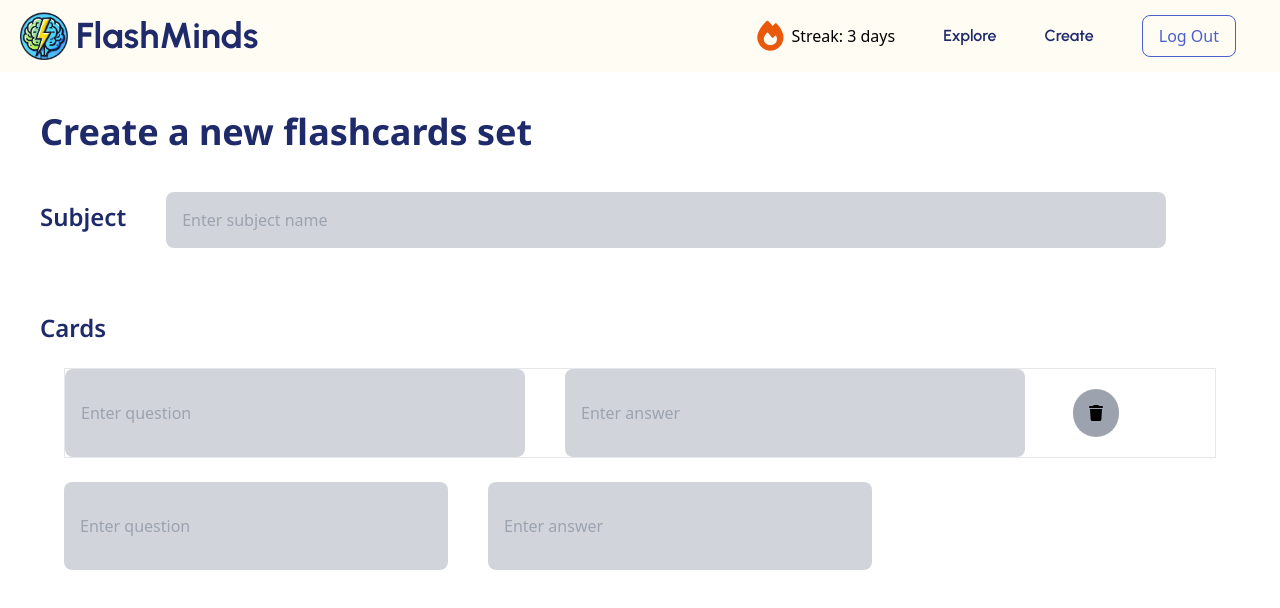
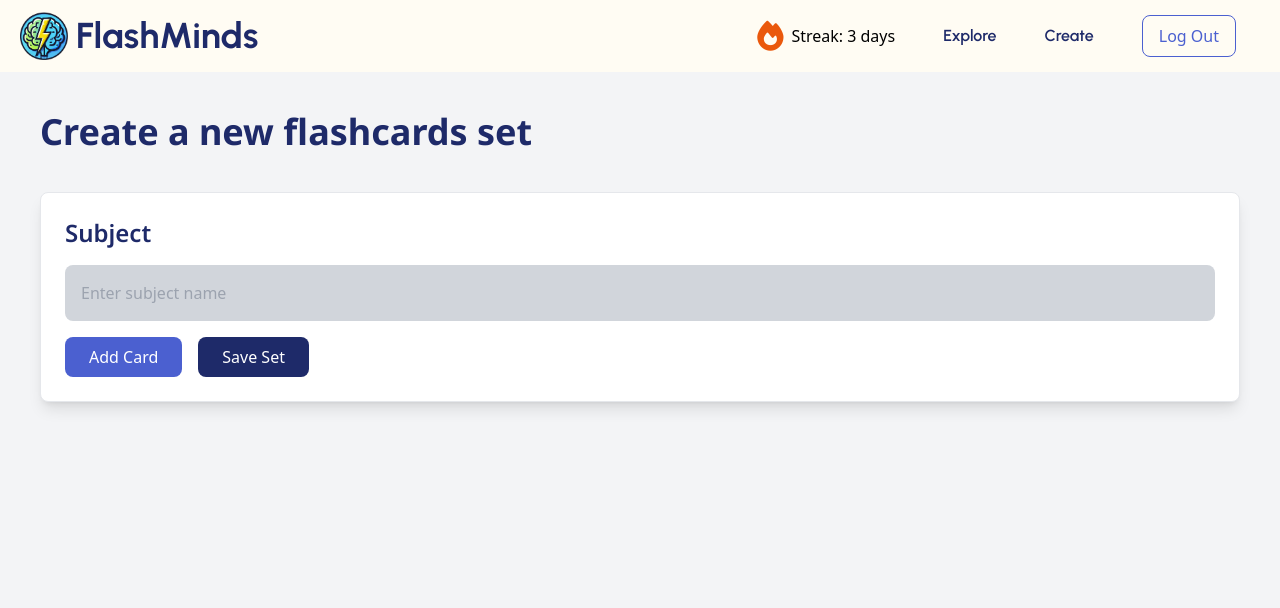
Before and after one commit to iamsoham10/flash-minds-backend, an Angular app in the folder client/: page /create-set in a window 1280 px wide. Shown: the top 608 px of the page. Built offline with nearby package versions, Linux system fonts and the light colour scheme; sample sign-in values are in the browser's storage.

Commit message:
create set feature created

```diff
--- a/client/src/app/components/create-set/create-set.component.html
+++ b/client/src/app/components/create-set/create-set.component.html
@@ -9,29 +9,68 @@
 
 <body>
     <app-navbar></app-navbar>
-    <section>
-        <h1 class="text-4xl font-body font-bold text-primary m-10">Create a new flashcards set</h1>
+    <section class="bg-gray-100 h-screen">
+        <h1 class="text-4xl font-body font-bold text-primary p-10">Create a new flashcards set</h1>
         <div>
             <form [formGroup]="createSetForm" action="saveSet()">
-                <div class="mx-10">
+                <div class="mx-10 flex flex-col border rounded-lg bg-white p-6 shadow-lg">
                     <label for="subject-name" class="text-2xl font-body text-primary font-semibold ">Subject</label>
                     <input type="text" name="subject" placeholder="Enter subject name" formControlName="subject"
-                        class="bg-gray-300 ml-10 rounded-lg p-4 w-5/6">
-                </div>
-                <div id="cards" class="my-16 mx-10">
-                    <h1 class="text-2xl font-body font-semibold text-primary">Cards</h1>
-                    <div class="relative m-6 border">
-                        <input type="text" name="term" placeholder="Enter question" formControlName="term"
-                            class="bg-gray-300 rounded-lg px-4 py-8 w-2/5">
-                        <input type="text" name="definition" placeholder="Enter answer" formControlName="definition"
-                            class="bg-gray-300 rounded-lg ml-10 px-4 py-8 w-2/5">
-                        <i class="fa-solid fa-trash ml-12 rounded-full bg-gray-400 p-4"></i>
-                    </div>
-                    <div class="relative m-6">
-                        <input type="text" name="term" placeholder="Enter question" formControlName="term"
-                            class="bg-gray-300 rounded-lg px-4 py-8 w-1/3">
-                        <input type="text" name="definition" placeholder="Enter answer" formControlName="definition"
-                            class="bg-gray-300 ml-10 rounded-lg px-4 py-8 w-1/3">
+                        class="bg-gray-300 rounded-lg mt-4 p-4 w-6/6">
+                    @if(createSetForm.get('subject')?.touched && createSetForm.get('subject')?.hasError('required')){
+                    <span class="text-red-600">Please fill all the fields</span>
+                    }
+
+                    <!-- game baja dala -->
+                    <div class="flex-col">
+                        <div *ngFor="let card of cards; let i = index" [formGroup]="card">
+                            <div class="relative my-6 border rounded-lg bg-gray-100 p-4">
+                                <div class="flex justify-between items-center mb-2">
+                                    <p class="text-xl">Card {{ i + 1 }}</p>
+                                    <button (click)="removeCard(i)">
+                                        <i
+                                            class="fa-solid fa-trash ml-12 text-red-600 rounded-full border border-gray-700 p-4"></i>
+                                    </button>
+                                </div>
+                                <div class="flex flex-col md:flex-row gap-12 md:gap-6 justify-center">
+                                    <input type="text" name="term" placeholder="Enter question" formControlName="term"
+                                        class="bg-gray-300 rounded-lg px-4 py-6 w-full md:w-1/2">
+
+                                    <input type="text" name="definition" placeholder="Enter answer"
+                                        formControlName="definition"
+                                        class="bg-gray-300 rounded-lg px-4 py-6 w-full md:w-1/2">
+                                    <!-- <div *ngIf="card.get('term')?.touched && card.get('term')?.hasError('required')"
+                                        class="text-red-600 mt-2">
+                                        Please fill out the term field.
+                                    </div>
+                                    <div *ngIf="card.get('definition')?.touched && card.get('definition')?.hasError('required')"
+                                        class="text-red-600 mt-2">
+                                        Please fill out the definition field.
+                                    </div> -->
+                                </div>
+                                @if(card.get('term')?.touched && card.get('term')?.hasError('required') ||
+                                card.get('definition')?.touched && card.get('definition')?.hasError('required')){
+                                <span class="text-red-600">Please fill all the fields</span>
+                                }
+                            </div>
+                        </div>
+                        <div class="flex justify-start items-center gap-4 mt-4">
+                            <button class="bg-secondary text-white px-6 py-2 rounded-lg hover:opacity-80"
+                                (click)="addCard()">
+                                Add Card
+                            </button>
+                            <button class="bg-primary text-white px-6 py-2 rounded-lg hover:opacity-80"
+                                (click)="saveSet()">
+                                @if(isSetSaved){
+                                <i class="fa-solid fa-circle-notch fa-spin text-3xl text-white"></i>
+                                } @else{
+                                Save Set
+                                }
+                            </button>
+                            @if(showCardWarining && cards.length === 0){
+                            <span class="text-red-600">Create at least one card</span>
+                            }
+                        </div>
                     </div>
                 </div>
             </form>
--- a/client/src/app/components/create-set/create-set.component.ts
+++ b/client/src/app/components/create-set/create-set.component.ts
@@ -1,38 +1,64 @@
-import { Component, inject } from '@angular/core';
+import { Component, inject, OnInit } from '@angular/core';
 import { NavbarComponent } from "../navbar/navbar.component";
-import { FormBuilder, ReactiveFormsModule, Validators } from '@angular/forms';
+import { FormArray, FormBuilder, FormControl, FormGroup, ReactiveFormsModule, Validators } from '@angular/forms';
 import { AddCardService } from '../../services/add-card.service';
+import { CommonModule } from '@angular/common';
+import { Subject } from 'rxjs';
 
 @Component({
   selector: 'app-create-set',
   standalone: true,
-  imports: [NavbarComponent, ReactiveFormsModule],
+  imports: [CommonModule, NavbarComponent, ReactiveFormsModule],
   templateUrl: './create-set.component.html',
   styleUrl: './create-set.component.css'
 })
-export class CreateSetComponent {
+export class CreateSetComponent implements OnInit {
+  cards: FormGroup[] = [];
+  createSetForm!: FormGroup;
+
   constructor(private addSetService: AddCardService) { }
-  private formBuilder = inject(FormBuilder);
 
-  createSetForm = this.formBuilder.group({
-    subject: ['', [Validators.required]],
-    term: ['', [Validators.required]],
-    definition: ['', [Validators.required]]
-  });
-  isLoadingSet = false;
+  ngOnInit(): void {
+    this.createSetForm = new FormGroup({
+      subject: new FormControl('', Validators.required),
+      cards: new FormArray([])
+    });
+  }
+  addCard() {
+    const subjectName = this.createSetForm.get('subject')?.value;
+    const card = new FormGroup({
+      subject: new FormControl(subjectName),
+      term: new FormControl('', Validators.required),
+      definition: new FormControl('', Validators.required)
+    });
+    (this.createSetForm.get('cards') as FormArray<FormGroup>).push(card);
+    this.cards.push(card);
+  }
+
+  removeCard(index: number) {
+    (this.createSetForm.get('cards') as FormArray).removeAt(index);
+    this.cards.splice(index, 1);
+  }
+
+  isSetSaved = false;
+  showCardWarining = false;
   saveSet() {
-    if (this.createSetForm.valid) {
-      this.isLoadingSet = true;
+    if (this.createSetForm.valid && this.cards.length > 0) {
+      this.isSetSaved = true;
+      this.showCardWarining = false;
       this.addSetService.addSet(this.createSetForm.value).subscribe(
         (response) => {
+          this.isSetSaved = false;
           console.log("set created");
-          this.isLoadingSet = false;
         },
         (error) => {
+          this.isSetSaved = false;
+          this.showCardWarining = false;
           console.error("error saving set:", error);
-          this.isLoadingSet = false;
         }
       )
+    } else {
+      this.showCardWarining = true;
     }
   }
 }
--- a/client/src/app/components/dashboard/dashboard.component.html
+++ b/client/src/app/components/dashboard/dashboard.component.html
@@ -8,7 +8,7 @@
     <script src="https://cdn.tailwindcss.com"></script>
 </head>
 
-<body class="bg-gray-100 font-sans">
+<body class="bg-gray-100">
     <app-navbar></app-navbar>
     <!-- Dashboard Content -->
     <main class="container mx-auto px-8 py-12">
--- a/client/src/app/components/study/study.component.html
+++ b/client/src/app/components/study/study.component.html
@@ -14,7 +14,7 @@
 
 
 
-    <div class="flex h-1/2 ml-12 mt-8 gap-8">
+    <div class="flex h-1/2 w-3/6 ml-12 mt-8 gap-16">
         <button class="bg-gray-300 h-32 w-52 rounded-lg">Test</button>
         <button class="bg-gray-300 h-32 w-52 rounded-lg">Learn</button>
         <button class="bg-gray-300 h-32 w-52 rounded-lg">Match</button>
@@ -22,7 +22,7 @@
 
 
     <div (click)="toggleFlip()">
-        <div class="card h-64 w-3/4 mt-12 ml-12 text-center" [@flipState]="flip">
+        <div class="card h-64 w-3/6 mt-12 ml-12 text-center" [@flipState]="flip">
             <!-- Front (Question) -->
             <div class="card-face front bg-card p-8 rounded-lg">
                 <p class="text-center font-bold font-body text-2xl">{{filteredCardList[currentCardIndex]?.term}}</p>
@@ -34,16 +34,19 @@
             </div>
         </div>
     </div>
-    <div class="flex items-center justify-center gap-24 mt-6 ml-12 text-xl w-3/4">
+    <div class="flex items-center justify-center gap-24 mt-6 ml-12 text-xl w-3/6">
         <div>
             <button (click)="previousCard()"
-                class="bg-gray-400 rounded-full p-4 flex justify-center items-center hover:opacity-80">
+                class="bg-gray-400 rounded-full p-4 flex justify-center items-center hover:opacity-80"
+                [disabled]="currentCardIndex === 0">
                 <i class="fa-solid fa-arrow-left text-primary hover:text-secondary"></i>
             </button>
         </div>
+        <p>{{ currentCardIndex + 1 }} / {{ filteredCardList.length }}</p>
         <div>
             <button (click)="nextCard()"
-                class="bg-gray-400 rounded-full p-4 flex justify-center items-center hover:opacity-80">
+                class="bg-gray-400 rounded-full p-4 flex justify-center items-center hover:opacity-80"
+                [disabled]="currentCardIndex === filteredCardList.length - 1">
                 <i class="fa-solid fa-arrow-right text-primary hover:text-secondary"></i>
             </button>
         </div>
--- a/client/src/app/components/study/study.component.ts
+++ b/client/src/app/components/study/study.component.ts
@@ -50,7 +50,7 @@ export class StudyComponent implements OnInit {
   nextCard() {
     if (this.currentCardIndex < this.cardList.length - 1) {
       this.currentCardIndex++;
-    } else {
+    } else if (this.currentCardIndex >= this.cardList.length - 1) {
       this.currentCardIndex = 0;
     }
   }
@@ -59,7 +59,7 @@ export class StudyComponent implements OnInit {
     if (this.currentCardIndex > 0) {
       this.currentCardIndex--;
     } else {
-      this.currentCardIndex = this.cardList.length - 1;
+      this.currentCardIndex = this.cardList.length;
     }
   }
 
```
